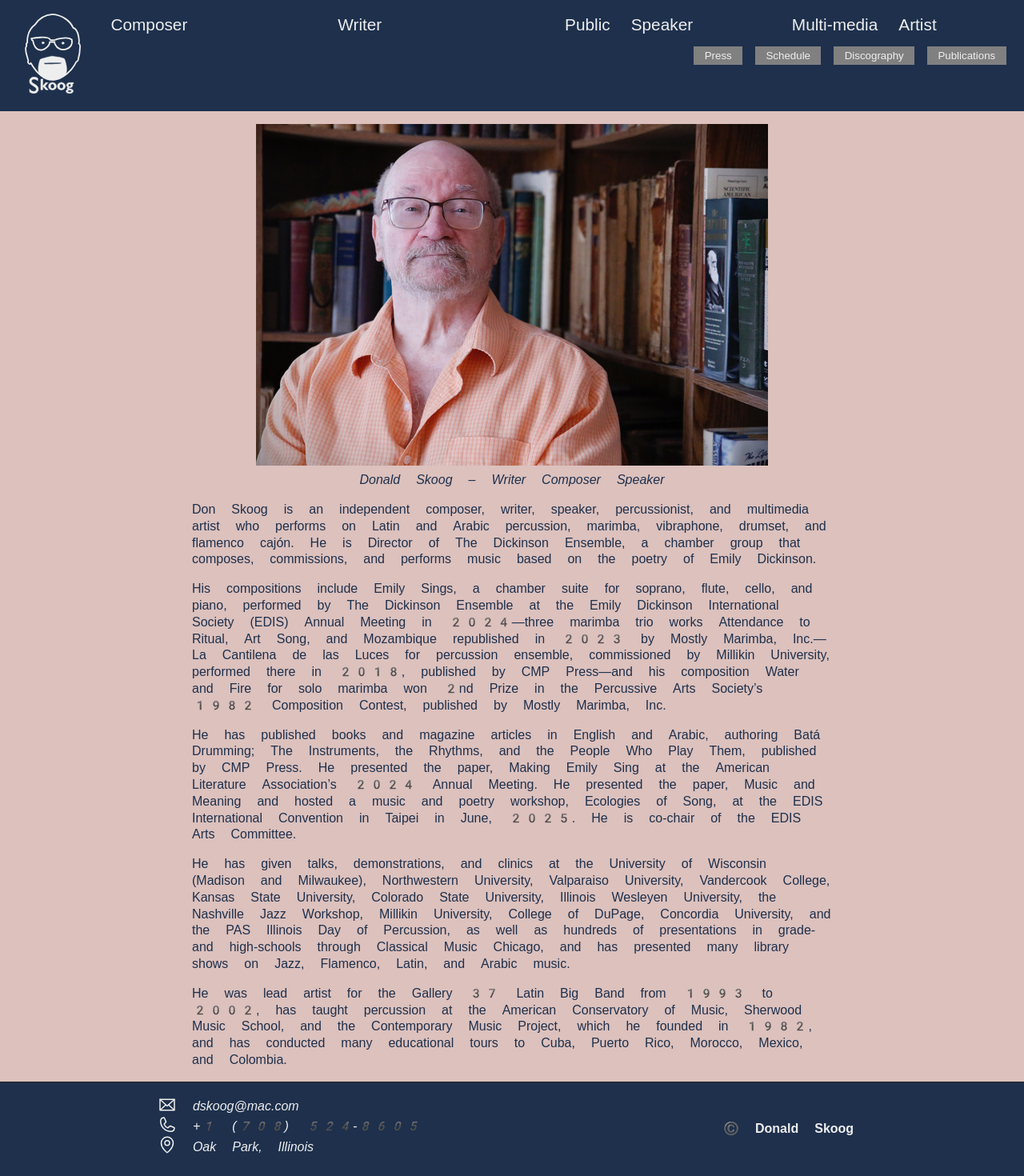
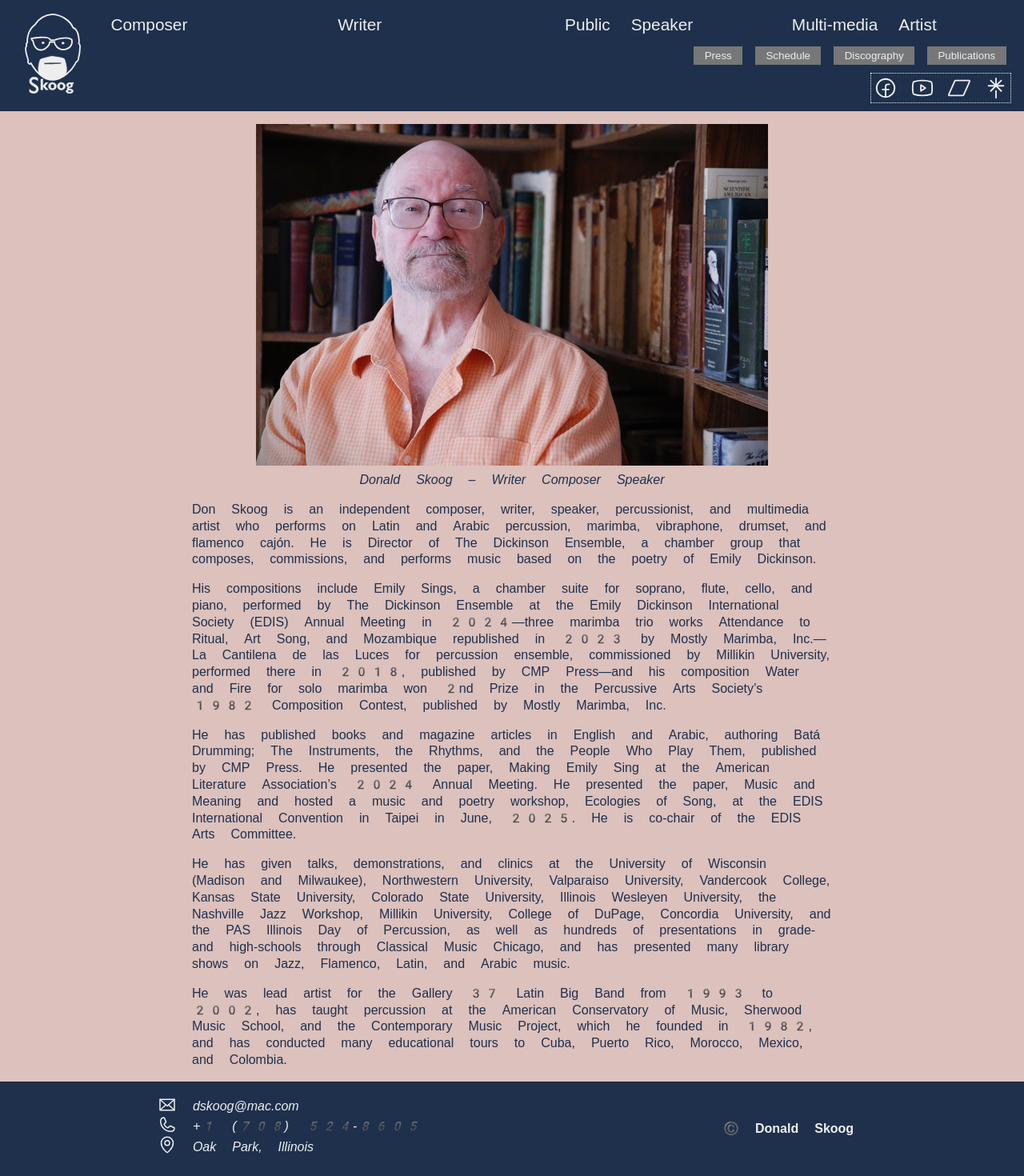
Before and after one commit to donaldskoog/don-skoog-website, a Jekyll site: the page built from index.md, in a window 1280 px wide. Shown: the whole page at 80% size. Built offline with Jekyll 4.4.1, drawn with Linux system fonts in a browser that asks for light colours; some web fonts are replaced.

Commit message:
Add social media menu.

```diff
--- a/_layouts/default.html
+++ b/_layouts/default.html
@@ -109,6 +109,52 @@
         <line x1="85%" y1="15%" x2="15%" y2="85%" stroke-width="2" stroke-linecap="round"></line>
       </svg>
     </label>
+    <nav id="social">
+      <a href="https://www.facebook.com/donald.skoog" title="Facebook">
+        <svg xmlns="http://www.w3.org/2000/svg" viewBox="0 0 256 256">
+          <rect width="256" height="256" fill="none" />
+          <circle cx="128" cy="128" r="96" fill="none" stroke="currentColor" stroke-linecap="round"
+            stroke-linejoin="round" stroke-width="16" />
+          <path d="M168,88H152a24,24,0,0,0-24,24V224" fill="none" stroke="currentColor" stroke-linecap="round"
+            stroke-linejoin="round" stroke-width="16" />
+          <line x1="96" y1="144" x2="160" y2="144" fill="none" stroke="currentColor" stroke-linecap="round"
+            stroke-linejoin="round" stroke-width="16" />
+        </svg>
+      </a>
+      <a href="https://www.youtube.com/@Cubapercchi" title="YouTube">
+        <svg xmlns="http://www.w3.org/2000/svg" viewBox="0 0 256 256">
+          <rect width="256" height="256" fill="none" />
+          <polygon points="160 128 112 96 112 160 160 128" fill="none" stroke="currentColor" stroke-linecap="round"
+            stroke-linejoin="round" stroke-width="16" />
+          <path
+            d="M24,128c0,29.91,3.07,47.45,5.41,56.47A16,16,0,0,0,39,195.42C72.52,208.35,128,208,128,208s55.48.35,89-12.58a16,16,0,0,0,9.63-10.95c2.34-9,5.41-26.56,5.41-56.47s-3.07-47.45-5.41-56.47a16,16,0,0,0-9.63-11C183.48,47.65,128,48,128,48s-55.48-.35-89,12.58a16,16,0,0,0-9.63,11C27.07,80.54,24,98.09,24,128Z"
+            fill="none" stroke="currentColor" stroke-linecap="round" stroke-linejoin="round" stroke-width="16" />
+        </svg>
+      </a>
+      <a href="https://donskoog.bandcamp.com" title="Bandcamp">
+        <svg xmlns="http://www.w3.org/2000/svg" viewBox="0 0 256 256">
+          <rect width="256" height="256" fill="none" />
+          <path
+            d="M24,208a8,8,0,0,1-7.3-11.28l64.8-144A8,8,0,0,1,88.81,48H232a8,8,0,0,1,7.3,11.28l-64.8,144a8,8,0,0,1-7.3,4.72Z"
+            fill="none" stroke="currentColor" stroke-linecap="round" stroke-linejoin="round" stroke-width="16" />
+        </svg>
+      </a>
+      <a href="linktree" title="LinkTree">
+        <svg xmlns="http://www.w3.org/2000/svg" viewBox="0 0 256 256">
+          <line x1="128" y1="160" x2="128" y2="232" fill="none" stroke="currentColor" stroke-linecap="round"
+            stroke-linejoin="round" stroke-width="16"></line>
+          <line x1="184" y1="48" x2="72" y2="160" fill="none" stroke="currentColor" stroke-linecap="round"
+            stroke-linejoin="round" stroke-width="16"></line>
+          <line x1="184" y1="160" x2="72" y2="48" fill="none" stroke="currentColor" stroke-linecap="round"
+            stroke-linejoin="round" stroke-width="16"></line>
+          <line x1="208" y1="104" x2="48" y2="104" fill="none" stroke="currentColor" stroke-linecap="round"
+            stroke-linejoin="round" stroke-width="16"></line>
+          <line x1="128" y1="24" x2="128" y2="96" fill="none" stroke="currentColor" stroke-linecap="round"
+            stroke-linejoin="round" stroke-width="16"></line>
+        </svg>
+      </a>
+
+    </nav>
   </header>
   <main>
     {{ content }}
--- a/style.css
+++ b/style.css
@@ -17,6 +17,7 @@ button {
   --black: #222;
   --dark: #444;
   --white: #eee;
+  --grey: #777;
   --light: #c2c2c2;
   --lighter: #e2e2e2;
   --primary: #7786A1;
@@ -130,6 +131,7 @@ header {
   padding: 1em;
   display: flex;
   align-items: center;
+  position: relative;
 }
 
 header>a>svg {
@@ -267,6 +269,35 @@ section>div:first-of-type svg {
 }
 
 /**
+ * SOCIAL NAV
+ */
+nav#social {
+  position: absolute;
+  right: 1em;
+  bottom: 10px;
+  display: flex;
+  gap: 1em;
+  border: 1px dotted var(--white);
+  padding: 0.2em;
+  justify-content: flex-end;
+  width: fit-content;
+}
+
+nav#social a {
+  width: 30px;
+  height: 30px;
+  color: var(--white);
+}
+
+nav#social a svg {
+  border: none;
+}
+
+nav#social a:hover {
+  color: var(--grey);
+}
+
+/**
 * FOOTER
 */
 
@@ -310,7 +341,7 @@ footer p {
   }
 
   .menuItem.secondary {
-    background-color: grey;
+    background-color: var(--grey);
     padding: 0.2em 1em;
     font-size: smaller;
   }
@@ -323,7 +354,7 @@ footer p {
     background-color: var(--white);
     padding: 0.2em 1em;
     font-size: smaller;
-    color: grey;
+    color: var(--grey);
   }
 
   .hamburger {
```
